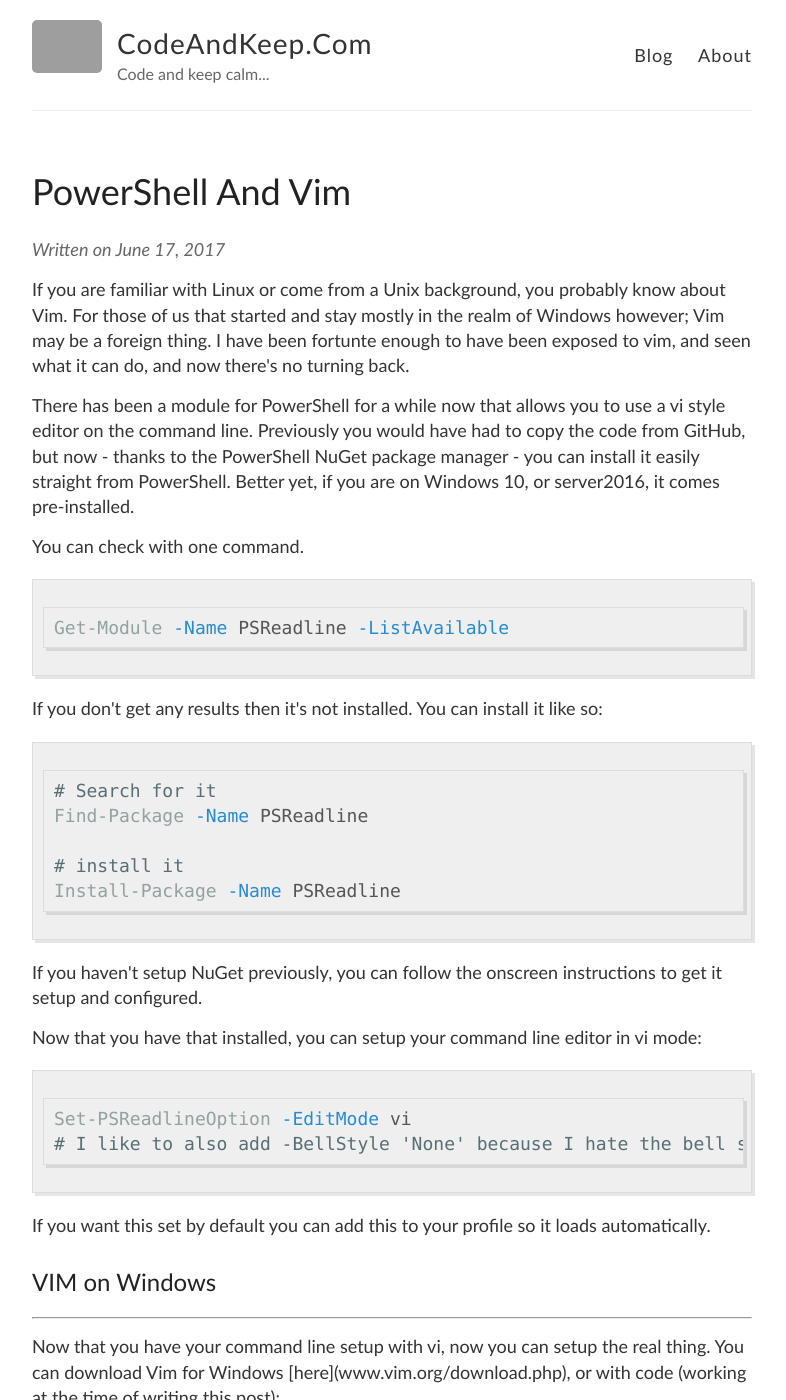
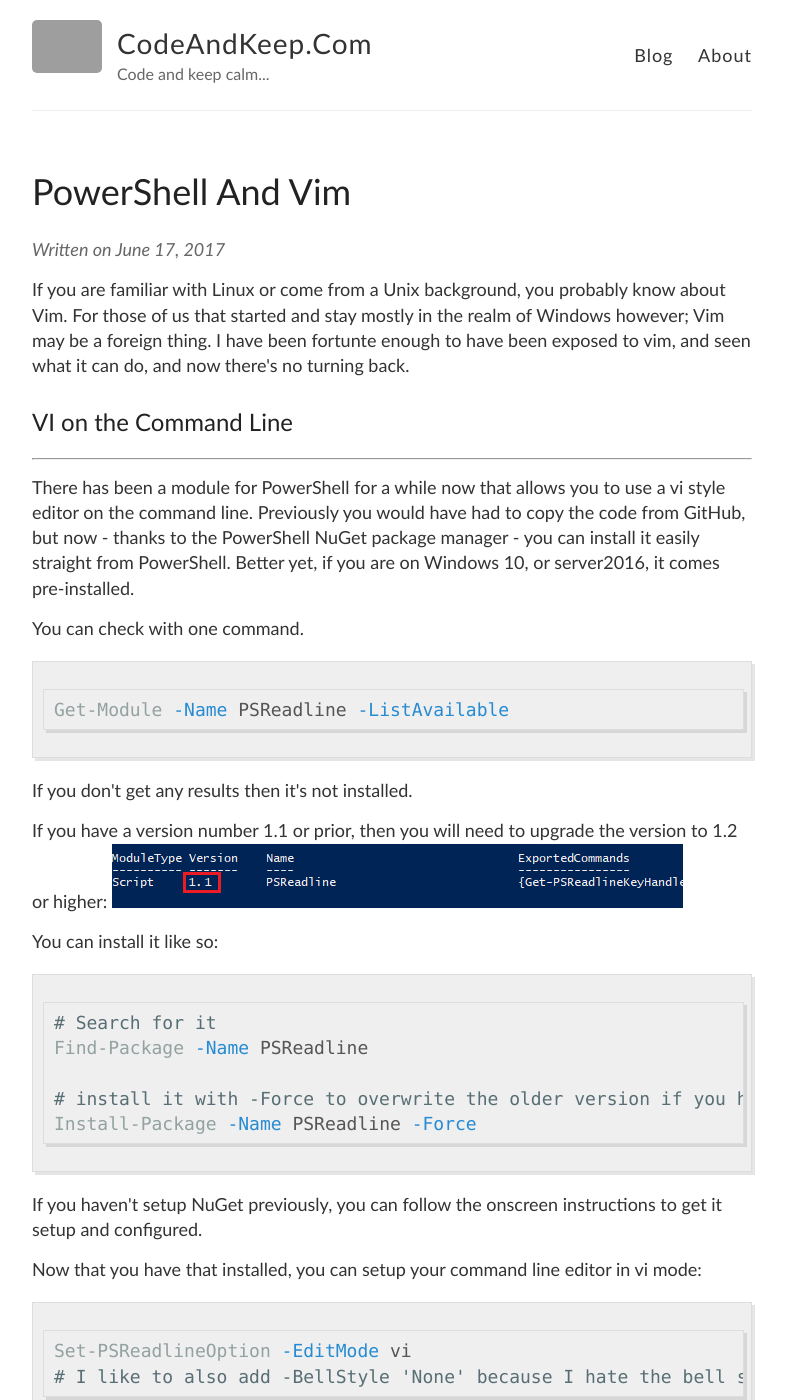
Before and after one commit to briansworth/dev, a Jekyll site: the page built from _posts/2017-6-17-PowerShell-And-Vim.md, in a window 1280 px wide and 1400 px high. Shown: the whole window, without its empty margins (248-1034 px from the left). Built offline with Jekyll 4.4.1, drawn with Linux system fonts in a browser that asks for light colours; grey boxes are pictures that could not be loaded.

Commit message:
Added image to post

````diff
--- a/_posts/2017-6-17-PowerShell-And-Vim.md
+++ b/_posts/2017-6-17-PowerShell-And-Vim.md
@@ -10,6 +10,9 @@
   I have been fortunte enough to have been exposed to vim, and seen what it can do,
   and now there's no turning back.
 </p>
+
+### VI on the Command Line
+----
 
 <p>
   There has been a module for PowerShell for a while now that allows you to use
@@ -25,9 +28,14 @@
 ```powershell
 Get-Module -Name PSReadline -ListAvailable
 ```
+<p>
+  If you don't get any results then it's not installed.
+</p>
+If you have a version number 1.1 or prior,
+then you will need to upgrade the version to 1.2 or higher:
+![_config.xml]({{ site.baseurl }}/images/psReadlineVersion.png)
 
 <p>
-  If you don't get any results then it's not installed.
   You can install it like so:
 </p>
 
@@ -35,8 +43,8 @@
 # Search for it
 Find-Package -Name PSReadline
 
-# install it
-Install-Package -Name PSReadline
+# install it with -Force to overwrite the older version if you have it
+Install-Package -Name PSReadline -Force
 ```
 
 <p>
````
Also changed, not shown: images/psReadlineVersion.png (added).
